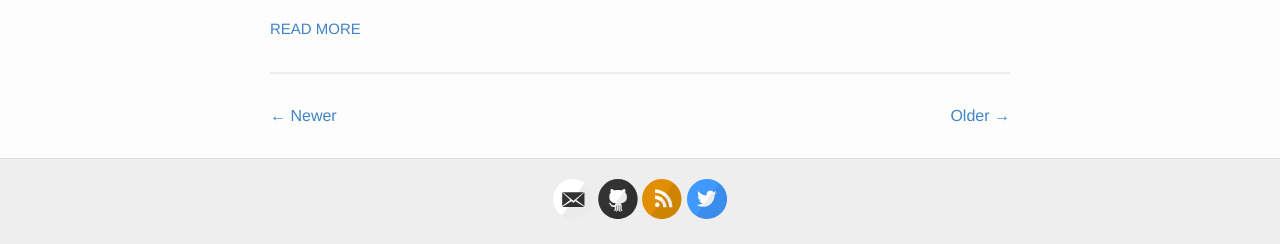
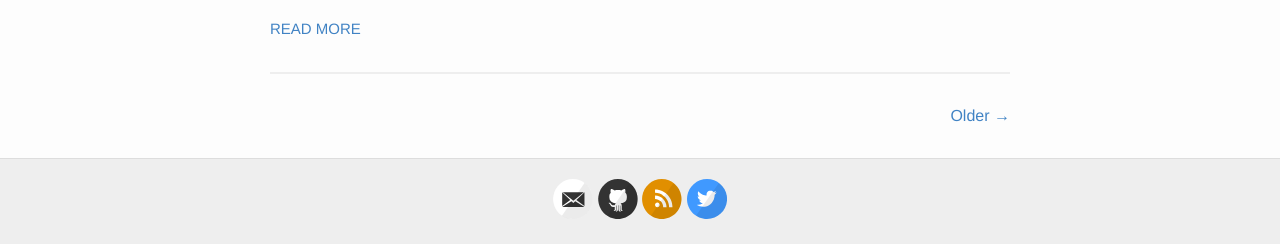
Before and after one commit to raharrison/ryanharrison.co.uk, a Jekyll site: the page built from index.html, in a window 1280 px wide. Shown: the part 1838-2082 px from the top of the page. Built offline with Jekyll 4.4.1, drawn with Linux system fonts in a browser that asks for light colours; the list of posts is cut into pages by our own code.

Commit message:
Show pagination links if page exists

```diff
--- a/index.html
+++ b/index.html
@@ -24,26 +24,16 @@ layout: default
 
     <!-- Pagination links -->
     <ul class="pagination">
+        {% if paginator.previous_page %}
         <li class="previous">
             <a href="{{ paginator.previous_page_path | prepend: site.baseurl }}">← Newer</a>
         </li>
+        {% endif %}
+        {% if paginator.next_page %}
         <li class="next">
             <a href="{{ paginator.next_page_path | prepend: site.baseurl }}">Older →</a>
         </li>
+        {% endif %}
     </ul>
 
-<!--     <div class="pagination">
-        {% if paginator.previous_page %}
-            <a href="{{ paginator.previous_page_path | prepend: site.baseurl }}" class="previous">Previous</a>
-        {% else %}
-            <span class="previous">Previous</span>
-        {% endif %}
-            <span class="page_number ">Page: {{ paginator.page }} of {{ paginator.total_pages }}</span>
-        {% if paginator.next_page %}
-            <a href="{{ paginator.next_page_path | prepend: site.baseurl }}" class="next">Next</a>
-        {% else %}
-            <span class="next ">Next</span>
-        {% endif %}
-    </div> -->
-
 </div>
```
